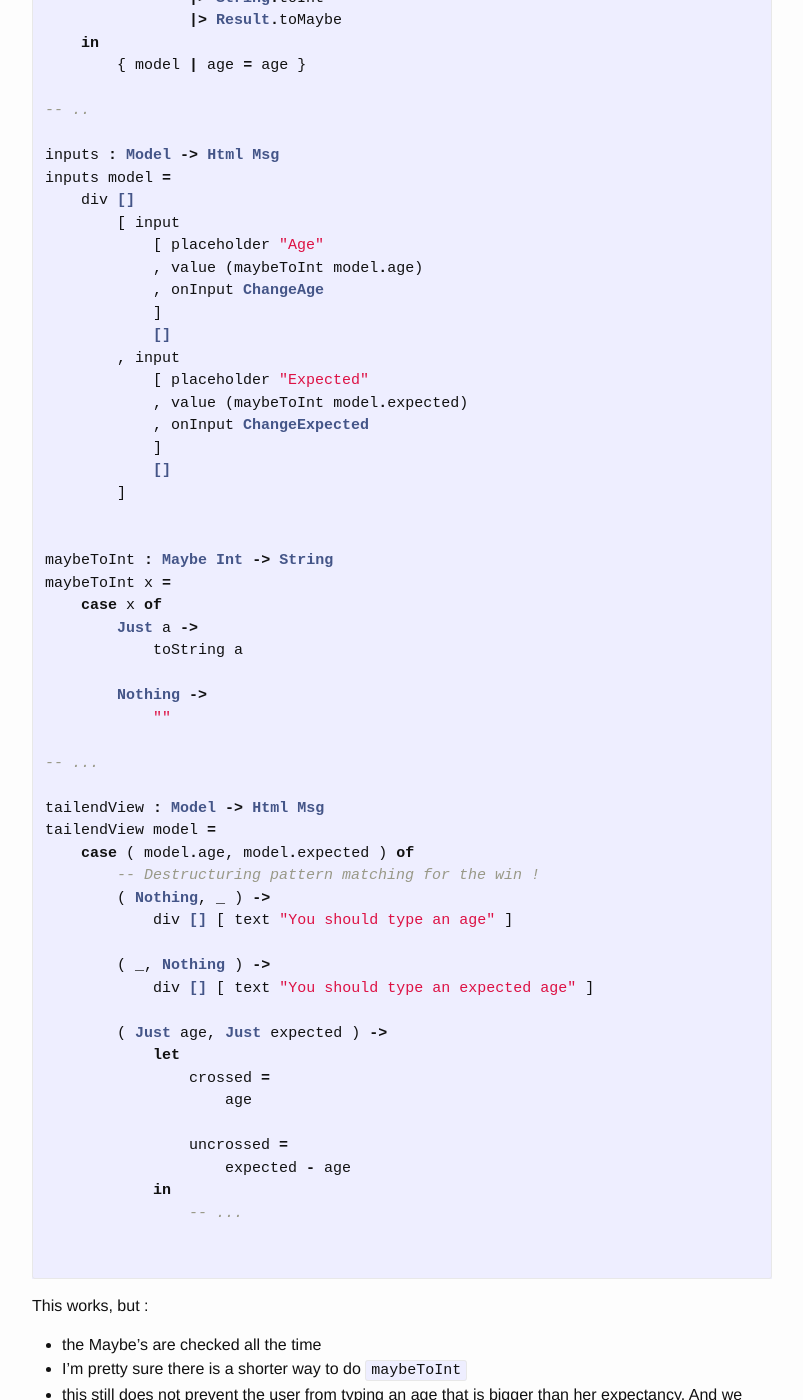
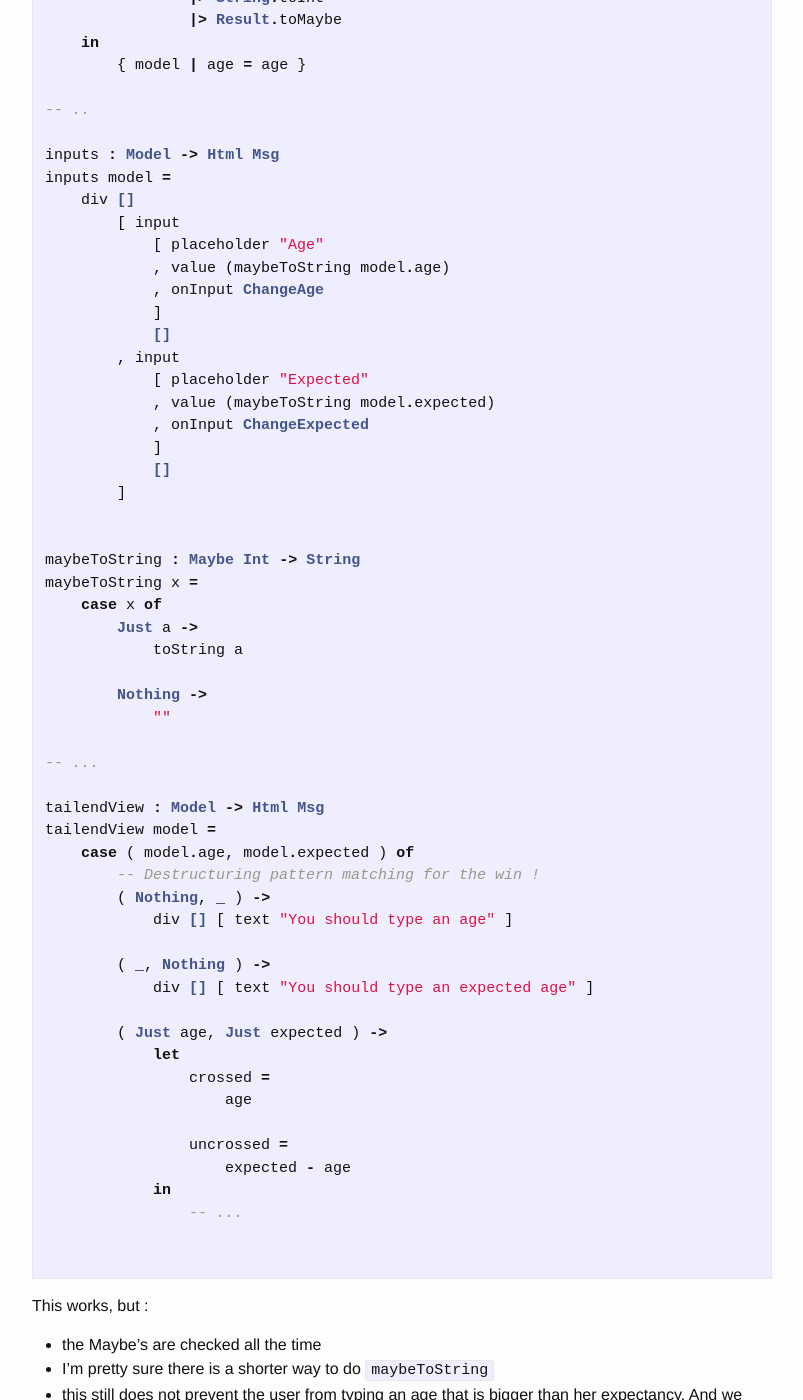
Before and after one commit to phtrivier/phtrivier.github.io, a Jekyll site: the page built from _posts/2016-10-21-elm-tail-end-part-3.markdown, in a window 1280 px wide and 1400 px high, scrolled down 5671 px. Shown: the whole window, without its empty margins (238-1041 px from the left). Built offline with Jekyll 4.4.1, drawn with Linux system fonts in a browser that asks for light colours; comment, search, counter and statistics services are not loaded.

Commit message:
Typo : maybeToInt was maybeToString

```diff
--- a/_posts/2016-10-21-elm-tail-end-part-3.markdown
+++ b/_posts/2016-10-21-elm-tail-end-part-3.markdown
@@ -287,21 +287,21 @@ inputs model =
     div []
         [ input
             [ placeholder "Age"
-            , value (maybeToInt model.age)
+            , value (maybeToString model.age)
             , onInput ChangeAge
             ]
             []
         , input
             [ placeholder "Expected"
-            , value (maybeToInt model.expected)
+            , value (maybeToString model.expected)
             , onInput ChangeExpected
             ]
             []
         ]
 
 
-maybeToInt : Maybe Int -> String
-maybeToInt x =
+maybeToString : Maybe Int -> String
+maybeToString x =
     case x of
         Just a ->
             toString a
@@ -337,7 +337,7 @@ tailendView model =
 This works, but :
 
 * the Maybe's are checked all the time
-* I'm pretty sure there is a shorter way to do `maybeToInt`
+* I'm pretty sure there is a shorter way to do `maybeToString`
 * this still does not prevent the user from typing an age that is
   bigger than her expectancy. And we should use the type system to
   ["make impossible states impossible"](https://www.youtube.com/watch?v=IcgmSRJHu_8&index=13&list=WL).
```
